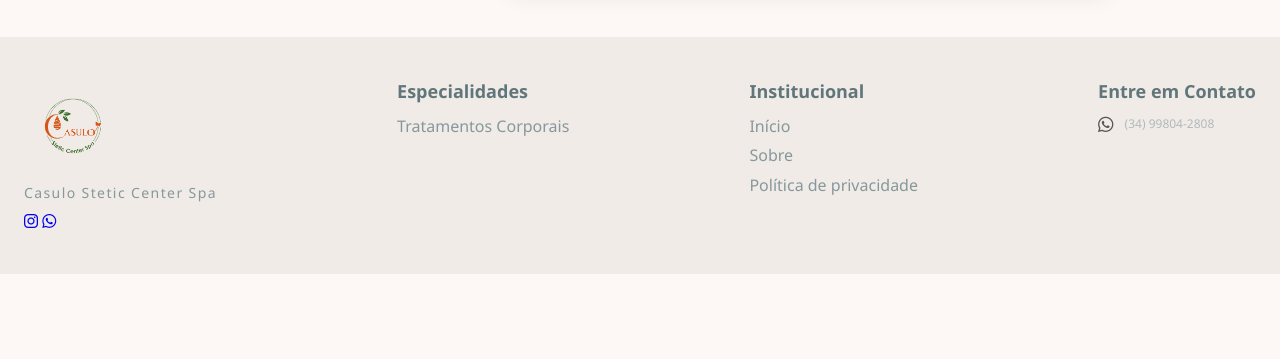
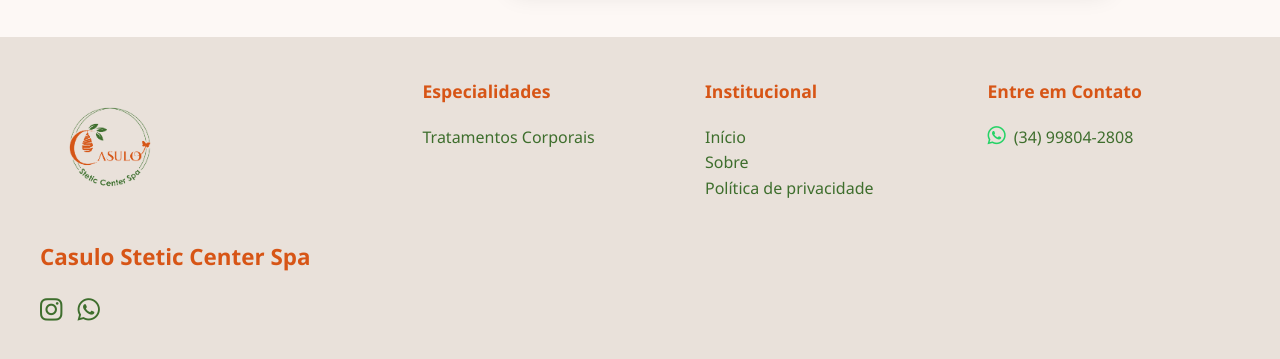
Before and after one commit to dodosantosbr/casulocenter, a plain HTML site: page index.html in a window 1280 px wide. Shown: the part 4014-4373 px from the top of the page. Before the commit the page ends 4288 px from the top, so only its background shows below. Drawn offline with Linux system fonts and the light colour scheme.

Commit message:
Add files via upload

```diff
--- a/src/css/estilo.css
+++ b/src/css/estilo.css
@@ -147,7 +147,7 @@ body {
   display: flex;
   justify-content: center;
   align-items: center;
-  background-image: url("../img/fundobg1.png");
+  background-image: url("/src/img/fundobg1.png");
   background-position: center;
   background-size: cover;
   color: #fff;
@@ -511,30 +511,97 @@ body {
 }
 
 .footer {
-  background-color: #f0ebe7;
-  color: #86989c;
-  padding: 2.5rem 1.5rem;
+  background-color: var(--cinza-medio);
+  color: #eee;
+  padding: 40px 20px;
+  font-family: 'Segoe UI', Tahoma, Geneva, Verdana, sans-serif;
+}
+
+.footer-content {
+  display: flex;
+  flex-wrap: wrap;
+  gap: 30px;
+  max-width: 1200px;
+  margin: 0 auto;
+  justify-content: space-between;
+}
+
+.footer-logo-box {
+  flex: 1 1 250px;
+  display: flex;
+  flex-direction: column;
+  gap: 15px;
+  align-items: flex-start;
 }
 
 .footer-logo {
-  width: 98px;
+  max-width: 140px;
   height: auto;
-  object-fit: contain;
 }
 
-.footer-content {
-  max-width: 80rem;
-  margin: 0 auto;
+.footer-title {
+  color: var(--laranja-claro);
+  margin: 0;
+  font-weight: 600;
+  font-size: 1.4rem;
+}
+
+.footer-social-icons {
   display: flex;
-  flex-wrap: wrap;
-  gap: 2rem;
-  justify-content: space-between;
-  align-items: flex-start;
+  gap: 15px;
+}
+
+.footer-social-icons a {
+  color: var(--verde-escuro);
+  font-size: 1.6rem;
+  transition: color 0.3s ease;
+}
+
+.footer-social-icons a:hover {
+  color: #4caf50;
+}
+
+.footer-section {
+  flex: 1 1 150px;
+  display: flex;
+  flex-direction: column;
+  gap: 10px;
+}
+
+.footer-heading {
+  color: var(--laranja-claro);
+  margin: 0 0 10px 0;
+  font-weight: 600;
+  font-size: 1.1rem;
+}
+
+.footer-links {
+  list-style: none; /* Remove as bolinhas */
+  padding: 0;
+  margin: 0;
+}
+
+.footer-links a {
+  color: var(--verde-escuro);
+  text-decoration: none;
+  font-weight: 400;
+  transition: color 0.3s ease;
+}
+
+.footer-links a:hover {
+  color: var(--verde-escuro);
+}
+
+.footer-contact {
+  color: var(--verde-escuro);
+  font-weight: 400;
+  display: flex;
+  align-items: center;
+  gap: 8px;
+  font-size: 1rem;
 }
 
 .footer-contact i {
-  color: #555;
-  margin-right: 0.5rem;
-  font-size: 1.1rem;
-  vertical-align: middle;
+  color: #25d366;
+  font-size: 1.3rem;
 }
--- a/src/css/responsivo.css
+++ b/src/css/responsivo.css
@@ -51,79 +51,25 @@
   .sobre-imagem-wrapper {
     height: 250px;
   }
-  footer .container {
-    grid-template-columns: repeat(4, 1fr);
+
+  .footer-content {
+    flex-direction: column;
+    align-items: center;
+    gap: 25px;
+  }
+
+  .footer-logo-box,
+  .footer-section {
+    flex: none;
+    width: 100%;
+    align-items: center;
+    text-align: center;
+  }
+
+  .footer-social-icons {
+    justify-content: center;
   }
 }
-
-footer h2 {
-  letter-spacing: 0.1em;
-  font-size: 0.875rem;
-  font-weight: 500;
-  margin-bottom: 0.25rem;
-}
-
-footer p {
-  font-size: 0.75rem;
-  color: #b0b9bc;
-}
-
-footer h3 {
-  font-weight: 600;
-  font-size: 1.125rem;
-  margin-bottom: 0.5rem;
-  color: #60767a;
-}
-
-footer ul {
-  list-style: none;
-  padding: 0;
-  margin: 0;
-}
-
-footer ul li {
-  margin-bottom: 0.25rem;
-}
-
-footer ul li a {
-  color: inherit;
-  text-decoration: none;
-}
-
-footer ul li a:hover {
-  text-decoration: underline;
-}
-
-footer .social-icons {
-  display: flex;
-  gap: 0.5rem;
-  margin-top: 0.5rem;
-}
-
-footer .social-icons img {
-  width: 1.5rem;
-  height: 1.5rem;
-}
-
-footer .logo img {
-  width: 5rem;
-  height: 5rem;
-}
-
-footer .contact-info,
-footer .working-hours {
-  display: flex;
-  flex-direction: column;
-  gap: 0.25rem;
-}
-
-footer .contact-info span,
-footer .working-hours span {
-  display: flex;
-  align-items: center;
-  gap: 0.25rem;
-}
-
 @media (max-width: 480px) {
   .menu {
     flex-direction: column;
```
